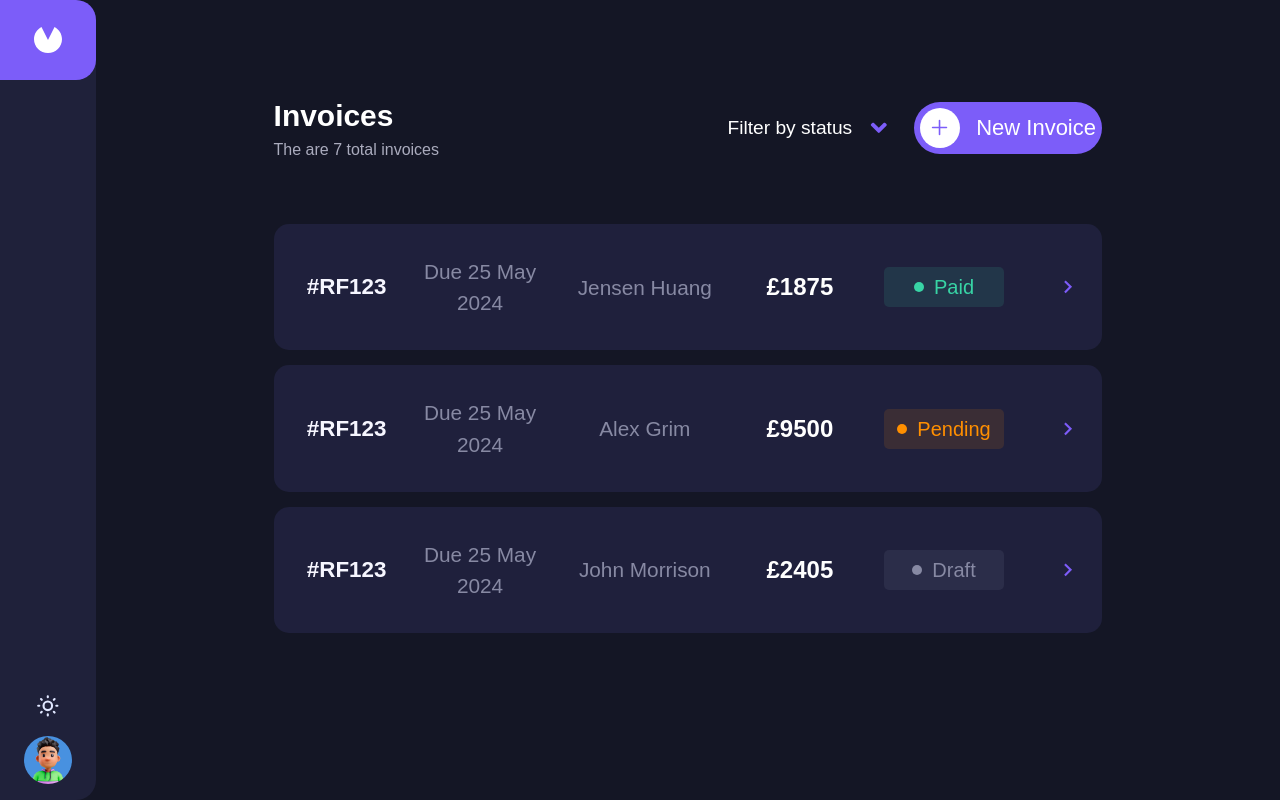
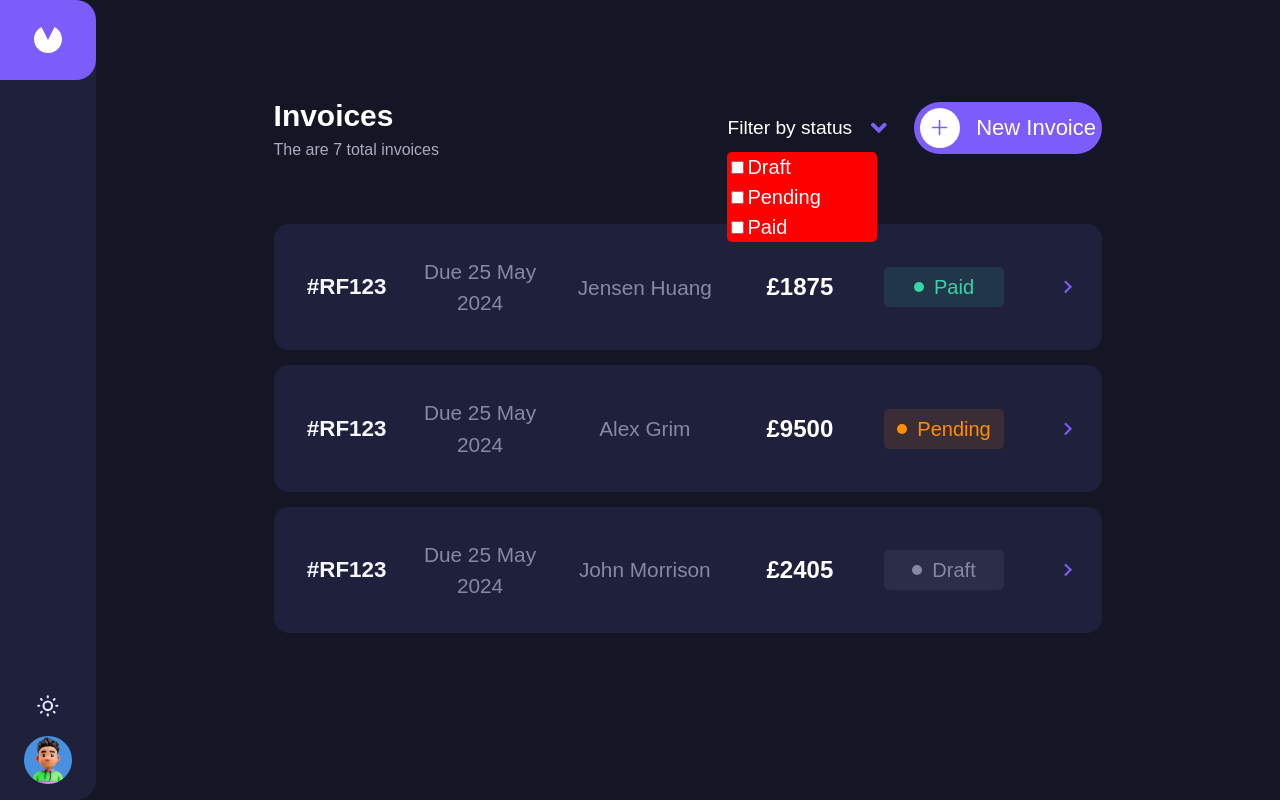
Before and after one commit to codehass/invoice-app-frontend, a React (Vite) app: page / in a window 1280 px wide. Both pictures are taken after a click on the button 878 px from the left and 127 px from the top of the page. Built offline with nearby package versions, Linux system fonts and the light colour scheme.

Commit message:
create dropdown

```diff
--- a/src/ui/Filter.jsx
+++ b/src/ui/Filter.jsx
@@ -7,7 +7,7 @@ const StyledFilter = styled.div`
 	justify-content: center;
 	align-items: center;
 	gap: 0.5rem;
-	/* background: #7c5df9; */
+	position: relative;
 
 	& span {
 		font-size: 1.2rem;
@@ -19,11 +19,34 @@ const StyledFilter = styled.div`
 	}
 `;
 
+const DropDown = styled.div`
+	position: absolute;
+	left: 0;
+	bottom: -100px;
+	width: 150px;
+	font-size: 20px;
+	background: red;
+	border-radius: 5px;
+`;
+
 function Filter() {
 	const [dropOpen, setDropOpen] = useState(false);
 
 	return (
 		<StyledFilter>
+			{dropOpen ? (
+				<DropDown>
+					<input type="checkbox" id="draft" value="draft" />
+					<label htmlFor="">Draft</label> <br />
+					<input type="checkbox" value="pending" />
+					<label htmlFor="pending">Pending</label> <br />
+					<input type="checkbox" value="paid" />
+					<label htmlFor="paid">Paid</label> <br />
+				</DropDown>
+			) : (
+				""
+			)}
+
 			<span>Filter by status</span>
 			<button onClick={() => setDropOpen((status) => !status)}>
 				{dropOpen ? (
```
